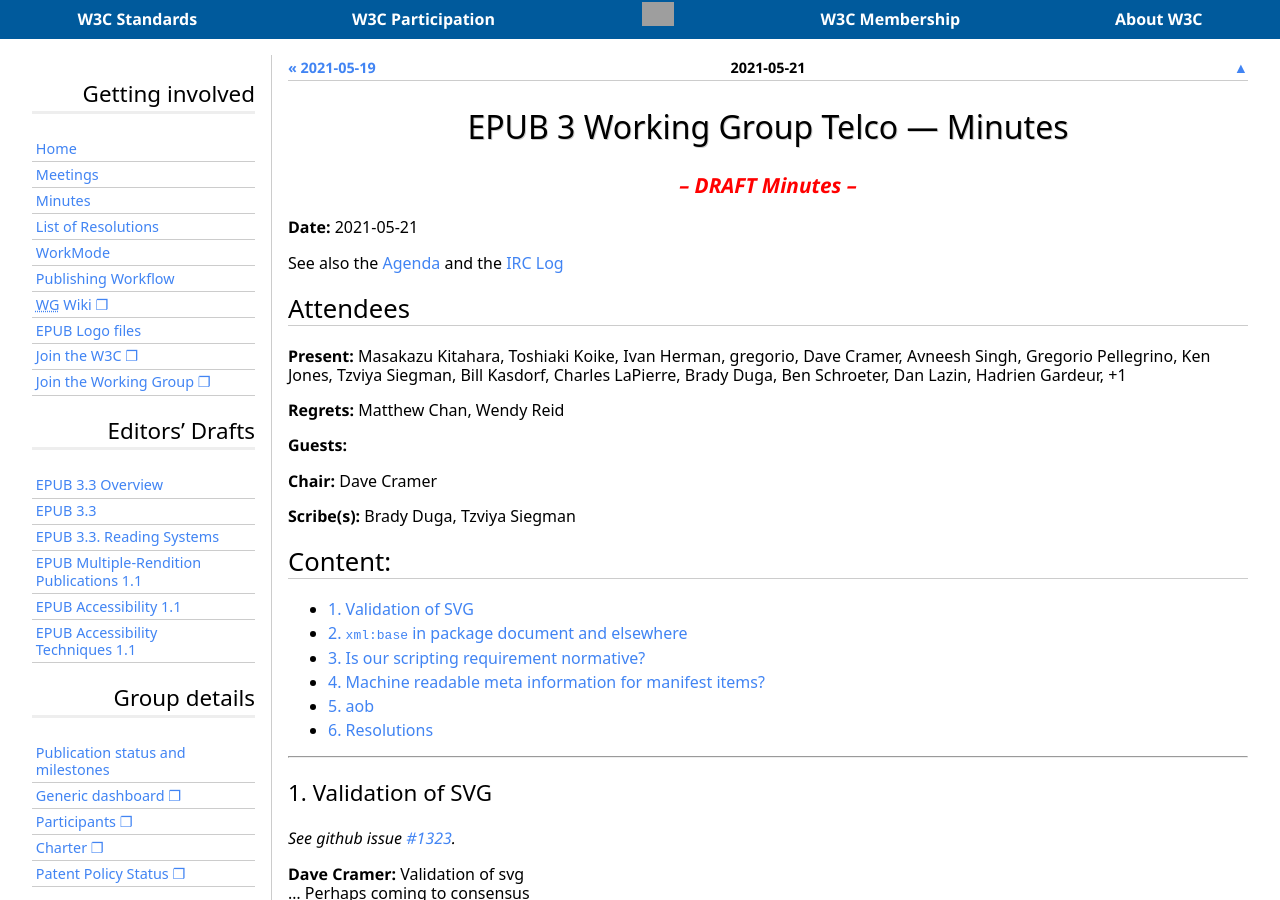
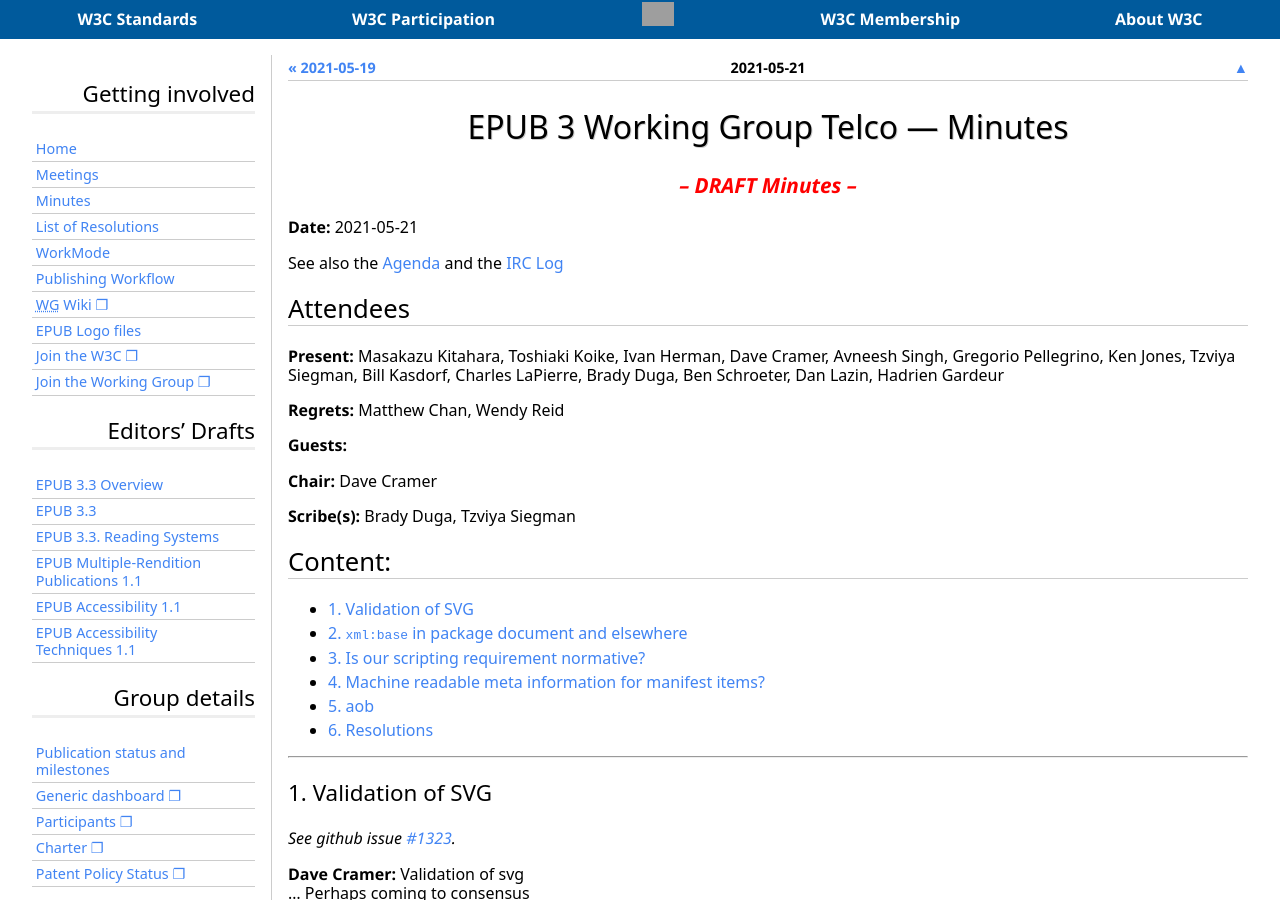
Before and after one commit to w3c/epub-wg, a Jekyll site: the page built from _minutes/2021-05-21-epub.md, in a window 1280 px wide and 900 px high. Built offline with Jekyll 4.4.1, drawn with Linux system fonts in a browser that asks for light colours; some web fonts are replaced; grey boxes are pictures that could not be loaded.

Commit message:
minor errors in minutes

```diff
--- a/_minutes/2021-05-21-epub.md
+++ b/_minutes/2021-05-21-epub.md
@@ -83,10 +83,6 @@
                 },
                 {
                     "@type": "Person",
-                    "name": "gregorio"
-                },
-                {
-                    "@type": "Person",
                     "name": "Avneesh Singh"
                 },
                 {
@@ -116,10 +112,6 @@
                 {
                     "@type": "Person",
                     "name": "Hadrien Gardeur"
-                },
-                {
-                    "@type": "Person",
-                    "name": "+1"
                 }
             ]
         },
@@ -165,7 +157,7 @@
 
 ## Attendees
 {: .no_toc}
-**Present:** Masakazu Kitahara, Toshiaki Koike, Ivan Herman, gregorio, Dave Cramer, Avneesh Singh, Gregorio Pellegrino, Ken Jones, Tzviya Siegman, Bill Kasdorf, Charles LaPierre, Brady Duga, Ben Schroeter, Dan Lazin, Hadrien Gardeur, +1
+**Present:** Masakazu Kitahara, Toshiaki Koike, Ivan Herman, Dave Cramer, Avneesh Singh, Gregorio Pellegrino, Ken Jones, Tzviya Siegman, Bill Kasdorf, Charles LaPierre, Brady Duga, Ben Schroeter, Dan Lazin, Hadrien Gardeur
 
 **Regrets:** Matthew Chan, Wendy Reid
 
```
